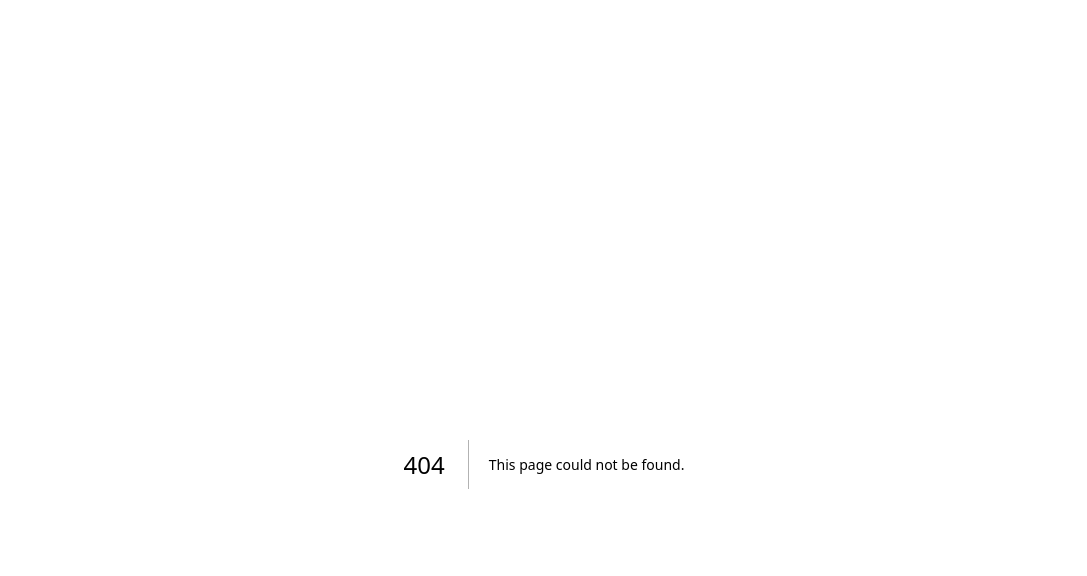
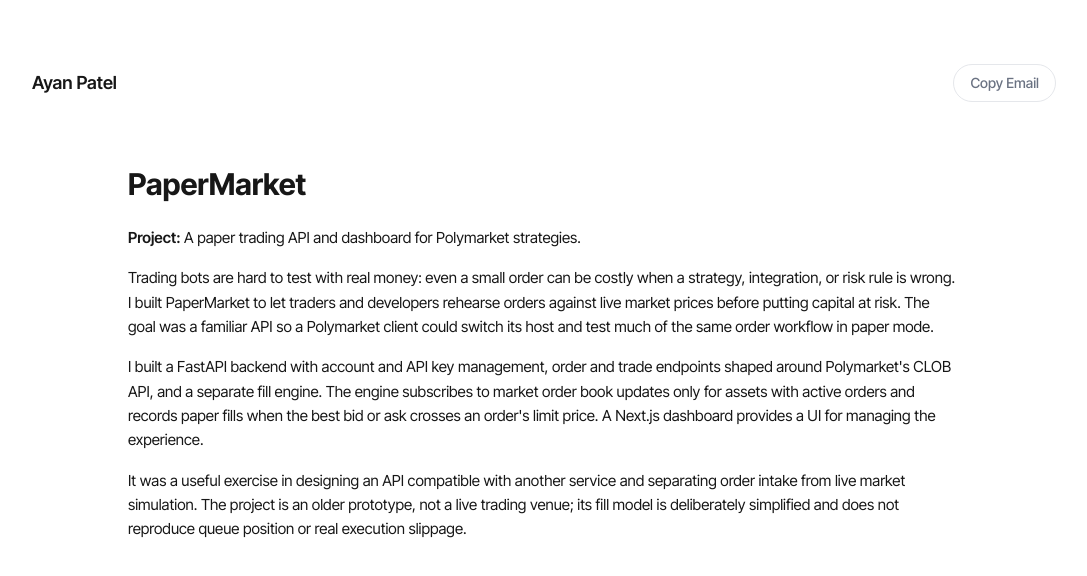
Before and after one commit to KichdiPatel/personal-website, a Next.js app: page /projects/9_PaperMarket in a window 1280 px wide. Before the commit this address had no page. Shown: the top 576 px of the page, without its empty margins (96-1183 px from the left). Built offline with nearby package versions, Linux system fonts and the light colour scheme.

Commit message:
Write concise PaperMarket project article

```diff
--- /dev/null
+++ b/src/app/projects/9_PaperMarket/page.mdx
@@ -0,0 +1,9 @@
+# PaperMarket
+
+**Project:** A paper trading API and dashboard for Polymarket strategies.
+
+Trading bots are hard to test with real money: even a small order can be costly when a strategy, integration, or risk rule is wrong. I built PaperMarket to let traders and developers rehearse orders against live market prices before putting capital at risk. The goal was a familiar API so a Polymarket client could switch its host and test much of the same order workflow in paper mode.
+
+I built a FastAPI backend with account and API key management, order and trade endpoints shaped around Polymarket's CLOB API, and a separate fill engine. The engine subscribes to market order book updates only for assets with active orders and records paper fills when the best bid or ask crosses an order's limit price. A Next.js dashboard provides a UI for managing the experience.
+
+It was a useful exercise in designing an API compatible with another service and separating order intake from live market simulation. The project is an older prototype, not a live trading venue; its fill model is deliberately simplified and does not reproduce queue position or real execution slippage.
```
